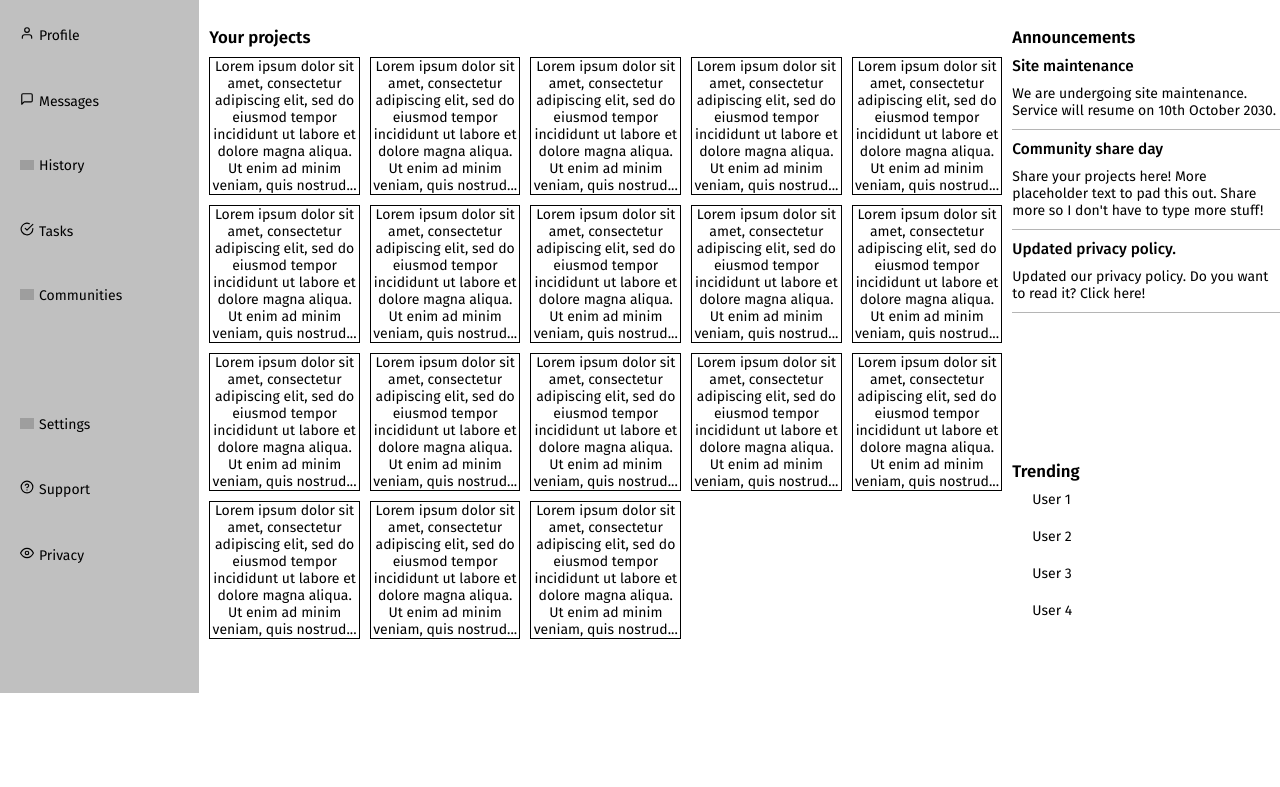
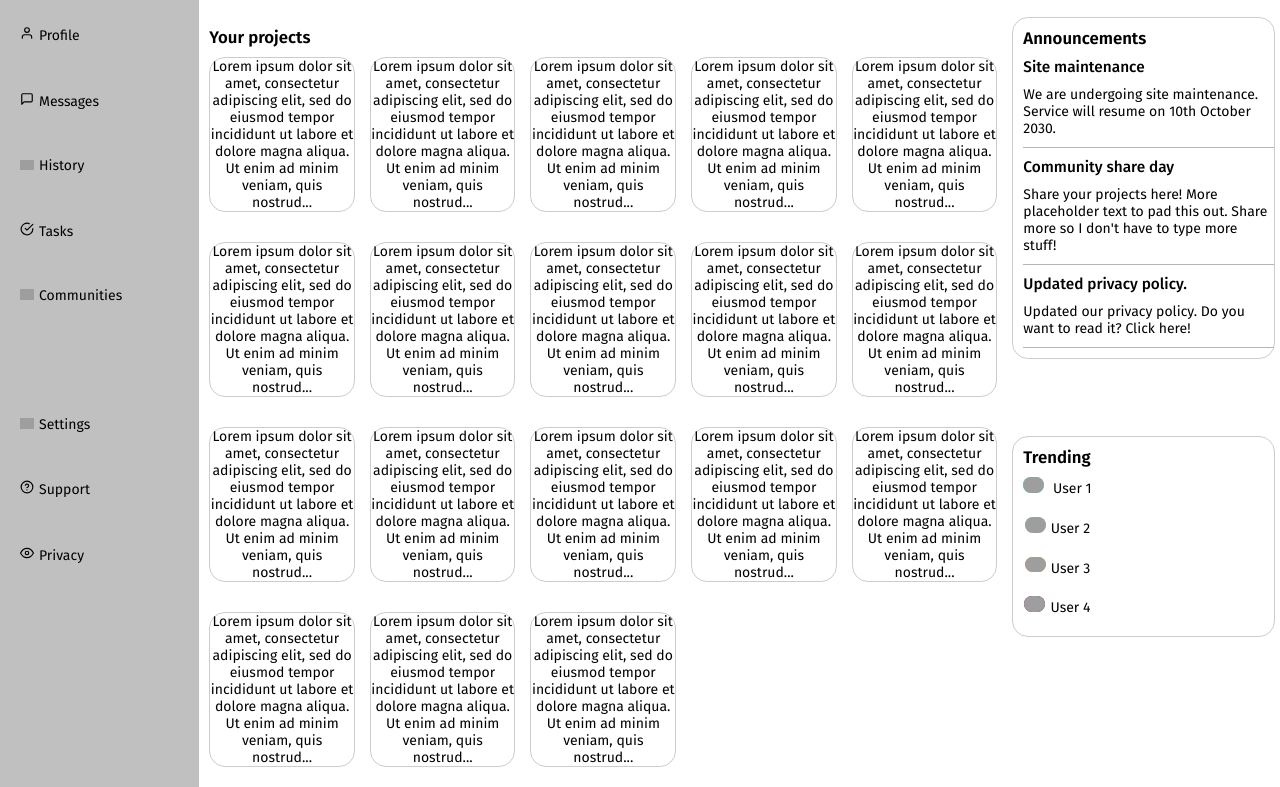
Before and after one commit to BigFatDuck1/css-mock-dashboard, a plain HTML site: page index.html in a window 1280 px wide. Shown: the part 107-894 px from the top of the page. Before the commit the page ends 800 px from the top, so only its background shows below. Drawn offline with Linux system fonts and the light colour scheme; grey boxes are pictures that could not be loaded.

Commit message:
Put announcements and trending in a card

```diff
--- a/index.html
+++ b/index.html
@@ -91,9 +91,9 @@
 
             <div class="main_section_right">
 
-            <div class="announcements_section">
-                <div class="announcements_title title">Announcements</div>
-                <ul class="announcements_ul">
+            <div class="announcements_section card">
+                <div class="announcements_title title marginL-5">Announcements</div>
+                <ul class="announcements_ul marginL-5">
                     <li>
                         <h3>Site maintenance</h3>
                         <p>We are undergoing site maintenance. Service will resume on 10th October 2030.</p>
@@ -110,13 +110,13 @@
                 </ul>
             </div>
 
-            <div class="trending_section">
-                <div class="trending_title title">Trending</div>
-                <ul class="trending_ul">
-                    <li>User 1</li>
-                    <li>User 2</li>
-                    <li>User 3</li>
-                    <li>User 4</li>
+            <div class="trending_section card">
+                <div class="trending_title title marginL-5">Trending</div>
+                <ul class="trending_ul marginL-5">
+                    <li><img id="user1" src="pics/user-x.svg" alt="User 1"> User 1</li>
+                    <li><img id="user2" src="pics/user-x.svg" alt="User 2">User 2</li>
+                    <li><img id="user3" src="pics/user-x.svg" alt="User 3">User 3</li>
+                    <li><img id="user4" src="pics/user-x.svg" alt="User 4">User 4</li>
                 </ul>
             </div>
 
--- a/styles.css
+++ b/styles.css
@@ -264,13 +264,54 @@ h3 {
 
 /* Announcements */
 .announcements_ul>li {
+    /* display: flex;
+    flex-direction: column;
+    align-items: flex-start; */
+    text-align: left;
     padding-bottom: 10px;
+    padding-right: 5px;
     border-bottom: 1px solid rgb(181, 181, 181);
     margin-bottom: 10px;
 }
 
 .trending_ul>li {
     padding-bottom: 10px;
-    padding-left: 20px;
+    padding-left: 0px;
     margin-bottom: 10px;
 }
+
+img[id^="user"] {
+    margin-right: 5px;
+    width: 1.5rem;
+}
+#user1 {
+    background-color: cyan;
+    border-radius: 10px;
+}
+#user2 {
+    background-color: lightgreen;
+    border-radius: 10px;
+}
+#user3 {
+    background-color: orange;
+    border-radius: 10px;
+}
+#user4 {
+    background-color: purple;
+    border-radius: 10px;
+}
+
+/* Card */
+.card {
+    display: flex;
+    flex-direction: column;
+    align-items: flex-start;
+    border: 1px solid #ccc;
+    border-radius: 16px;
+    margin-right: 5px;
+    margin-bottom: 20px;
+}
+
+.marginL-5 {
+    margin-left: 10px;
+}
```
